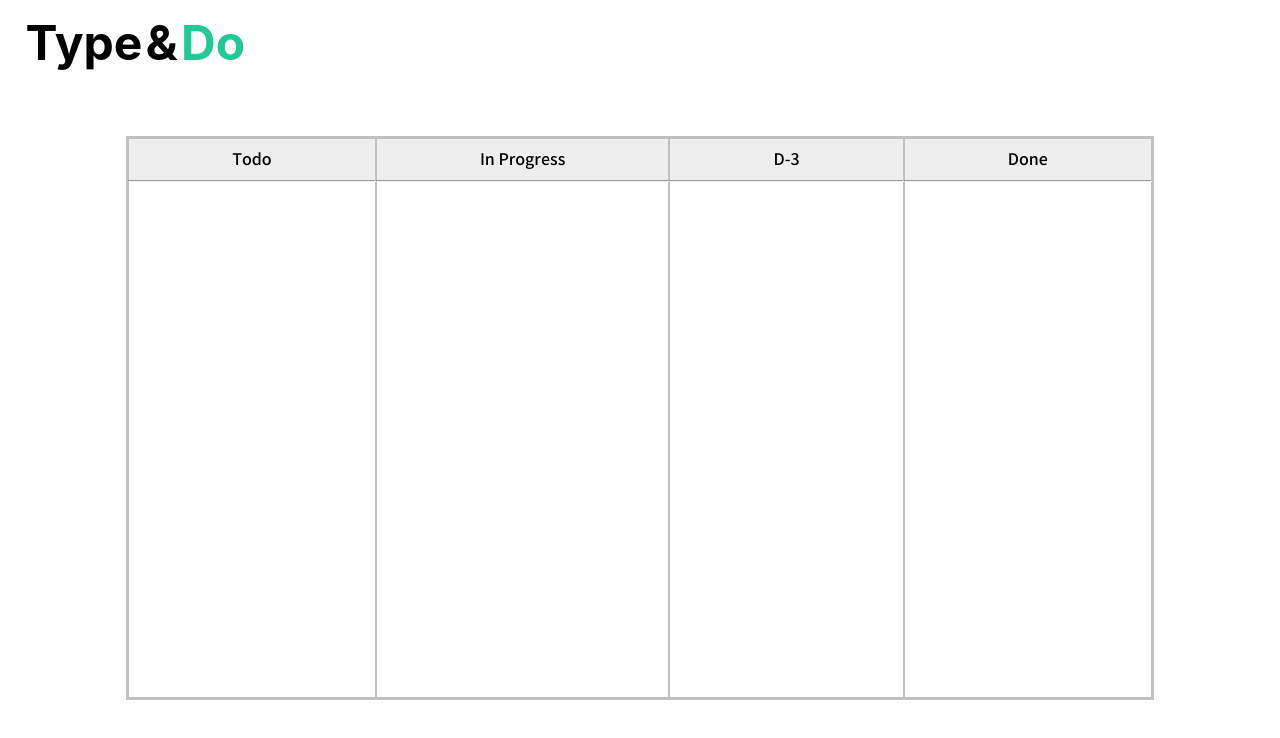
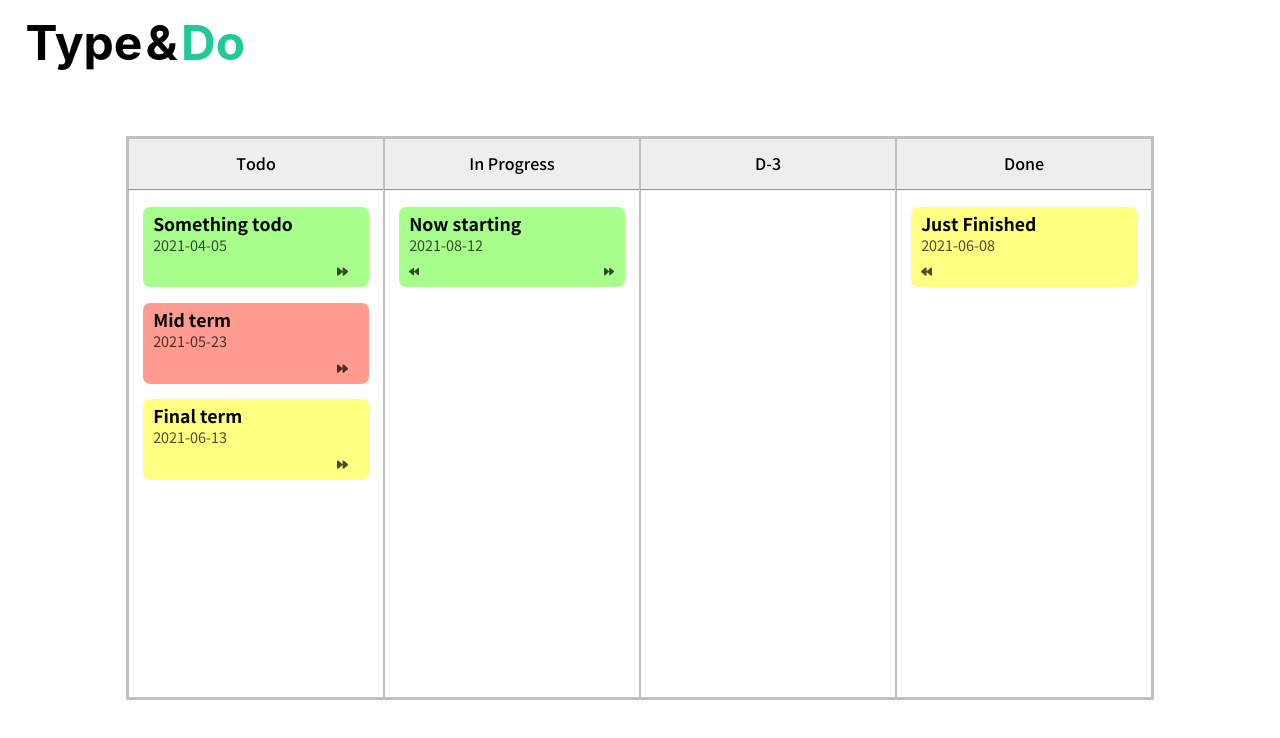
Before and after one commit to NavyBottle/type-do-FE, a React (Create React App) app: page /do in a window 1280 px wide. Shown: the top 738 px of the page. Built offline with nearby package versions, Linux system fonts and the light colour scheme.

Commit message:
create dopage Table

```diff
--- a/src/components/Input.js
+++ b/src/components/Input.js
@@ -13,7 +13,6 @@ const Input = ({ time, title, priority, onChange, onCreate }) => {
     <div className="typepage-input-wrapper">
       <input
         className="typepage-input"
-        placeholder="ex) 2021-08-16"
         name="time"
         onChange={onChange}
         value={time}
@@ -28,7 +27,6 @@ const Input = ({ time, title, priority, onChange, onCreate }) => {
       />
       <input
         className="typepage-input"
-        placeholder="type 1 ~ 5"
         name="priority"
         onChange={onChange}
         value={priority}
--- a/src/pages/DoPage.js
+++ b/src/pages/DoPage.js
@@ -1,7 +1,9 @@
-import { React, useEffect } from "react";
+import { React, useEffect, useState } from "react";
 import { Link } from "react-router-dom";
+import classNames from "classnames";
 
 import "../styles/DoPage.scss";
+import { FaBackward, FaForward } from "react-icons/fa";
 
 const DoPage = () => {
   useEffect(() => {
@@ -9,22 +11,159 @@ const DoPage = () => {
     console.log("DoPage start");
   }, []);
 
-  const TableBox = ({ header }) => {
+  const [todoLogs, setTodoLogs] = useState([
+    {
+      log_id: 1,
+      time: "2021-04-05",
+      title: "Something todo",
+      priority: 1,
+      type: "todo",
+    },
+    {
+      log_id: 2,
+      time: "2021-05-23",
+      title: "Mid term",
+      priority: 3,
+      type: "todo",
+    },
+    {
+      log_id: 3,
+      time: "2021-06-13",
+      title: "Final term",
+      priority: 2,
+      type: "todo",
+    },
+  ]);
+  const [inprogressLogs, setInprogressLogs] = useState([
+    {
+      log_id: 4,
+      time: "2021-08-12",
+      title: "Now starting",
+      priority: 1,
+      type: "inprogress",
+    },
+  ]);
+  const [doneLogs, setDoneLogs] = useState([
+    {
+      log_id: 5,
+      time: "2021-06-08",
+      title: "Just Finished",
+      priority: 2,
+      type: "done",
+    },
+  ]);
+
+  const addTodo = (log) => {
+    setTodoLogs(todoLogs.concat(log));
+  };
+  const addInprogress = (log) => {
+    setInprogressLogs(inprogressLogs.concat(log));
+  };
+  const addDone = (log) => {
+    setDoneLogs(doneLogs.concat(log));
+  };
+  const removeTodo = (log_id) => {
+    setTodoLogs(todoLogs.filter((todolog) => todolog.log_id !== log_id));
+  };
+  const removeInprogress = (log_id) => {
+    setInprogressLogs(
+      inprogressLogs.filter((inprogresslog) => inprogresslog.log_id !== log_id)
+    );
+  };
+  const removeDone = (log_id) => {
+    setDoneLogs(doneLogs.filter((donelog) => donelog.log_id !== log_id));
+  };
+
+  const TableItem = ({ log, type }) => {
+    return (
+      <>
+        <div
+          className={classNames(
+            {
+              "dopage-tablebox-item-wrapper-1":
+                log.priority === 1 ? true : false,
+            },
+            {
+              "dopage-tablebox-item-wrapper-2":
+                log.priority === 2 ? true : false,
+            },
+            {
+              "dopage-tablebox-item-wrapper-3":
+                log.priority === 3 ? true : false,
+            }
+          )}
+        >
+          <div className="dopage-tablebox-item-title">{log.title}</div>
+          <div className="dopage-tablebox-item-time">{log.time}</div>
+          {type === "todo" && (
+            <FaForward
+              className="dopage-tablebox-item-button-right"
+              onClick={() => {
+                addInprogress(log);
+                removeTodo(log.log_id);
+              }}
+            />
+          )}
+          {type === "inprogress" && (
+            <div className="dopage-tablebox-item-button">
+              <FaBackward
+                className="dopage-tablebox-item-button-left"
+                onClick={() => {
+                  addTodo(log);
+                  removeInprogress(log.log_id);
+                }}
+              />
+              <FaForward
+                className="dopage-tablebox-item-button-right"
+                onClick={() => {
+                  addDone(log);
+                  removeInprogress(log.log_id);
+                }}
+              />
+            </div>
+          )}
+          {type === "done" && (
+            <FaBackward
+              className="dopage-tablebox-item-button-left"
+              onClick={() => {
+                addInprogress(log);
+                removeDone(log.log_id);
+              }}
+            />
+          )}
+        </div>
+      </>
+    );
+  };
+
+  const Table = () => {
+    return (
+      <div className="dopage-table-wrapper">
+        <TableBox header="Todo">
+          {todoLogs.map((log) => (
+            <TableItem log={log} key={log.log_id} type="todo" />
+          ))}
+        </TableBox>
+        <TableBox header="In Progress">
+          {inprogressLogs.map((log) => (
+            <TableItem log={log} key={log.log_id} type="inprogress" />
+          ))}
+        </TableBox>
+        <TableBox header="D-3" />
+        <TableBox header="Done">
+          {doneLogs.map((log) => (
+            <TableItem log={log} key={log.log_id} type="done" />
+          ))}
+        </TableBox>
+      </div>
+    );
+  };
+  const TableBox = ({ header, children }) => {
     return (
       <div className="dopage-tablebox">
         <div className="dopage-tablebox-title">{header}</div>
         <hr className="dopage-tablebox-bar" />
-        <div className="dopage-tablebox-list"></div>
-      </div>
-    );
-  };
-  const Table = () => {
-    return (
-      <div className="dopage-table-wrapper">
-        <TableBox header="Todo" />
-        <TableBox header="In Progress" />
-        <TableBox header="D-3" />
-        <TableBox header="Done" />
+        <div className="dopage-tablebox-list">{children}</div>
       </div>
     );
   };
--- a/src/pages/TypePage.js
+++ b/src/pages/TypePage.js
@@ -15,7 +15,7 @@ const TypePage = () => {
   const [priorityLength, setPrioritylength] = useState(0);
 
   const [logs, setLogs] = useState([]);
-  const nextId = useRef(null);
+  const nextId = useRef(1);
 
   useEffect(() => {
     // 처음 렌더링 때 DB에서 GET
@@ -25,6 +25,7 @@ const TypePage = () => {
         time: "2021-04-05",
         title: "Something todo",
         priority: 1,
+        type: "todo",
       },
     ]);
   }, []);
@@ -62,6 +63,7 @@ const TypePage = () => {
         time,
         title,
         priority,
+        type: "todo",
       };
       // 입력창 다시 초기화
       setInputs({
--- a/src/styles/DoPage.scss
+++ b/src/styles/DoPage.scss
@@ -52,12 +52,12 @@
   align-items: center;
 
   flex-grow: 1;
-  // background-color: rgb(238, 238, 238);
+  width: 100%;
   border: 0.2px solid rgb(192, 192, 192);
 }
 .dopage-tablebox-title {
   display: flex;
-  flex-grow: 1;
+  height: 10%;
   align-items: center;
   justify-content: center;
 
@@ -73,5 +73,71 @@
 .dopage-tablebox-list {
   display: flex;
   flex-direction: column;
-  flex-grow: 25;
+  align-items: center;
+
+  width: 100%;
+  height: 100%;
 }
+
+.dopage-tablebox-item-wrapper-1 {
+  width: 85%;
+  height: 15%;
+  margin-top: 6%;
+  padding: 2% 0 0 4%;
+
+  background-color: #a7ff8c;
+  border-radius: 7px;
+}
+.dopage-tablebox-item-wrapper-2 {
+  width: 85%;
+  height: 15%;
+  margin-top: 6%;
+  padding: 2% 0 0 4%;
+
+  background-color: #ffff82;
+  border-radius: 7px;
+}
+.dopage-tablebox-item-wrapper-3 {
+  width: 85%;
+  height: 15%;
+  margin-top: 6%;
+  padding: 2% 0 0 4%;
+
+  background-color: #ff9c8f;
+  border-radius: 7px;
+}
+
+.dopage-tablebox-item-title {
+  font-family: "Noto Sans CJK KR";
+  font-weight: 600;
+  font-size: 1.1em;
+}
+.dopage-tablebox-item-time {
+  font-family: "Noto Sans CJK KR";
+  opacity: 0.7;
+  font-size: 0.9em;
+}
+.dopage-tablebox-item-button {
+  display: flex;
+  flex-direction: row;
+  margin-right: 5%;
+  justify-content: space-between;
+}
+.dopage-tablebox-item-button-left {
+  font-family: "Noto Sans CJK KR";
+  font-size: 0.7em;
+  opacity: 0.7;
+  margin: 5% 5% 0 0;
+  &:active {
+    color: white;
+  }
+}
+.dopage-tablebox-item-button-right {
+  font-family: "Noto Sans CJK KR";
+  font-size: 0.7em;
+  opacity: 0.7;
+  margin: 5% 0 0 85%;
+  &:active {
+    color: white;
+  }
+}
--- a/src/styles/TypePage.scss
+++ b/src/styles/TypePage.scss
@@ -45,7 +45,7 @@
   font-size: 1.1em;
   font-family: "Noto Sans CJK KR";
   font-weight: 200%;
-  background-color: rgb(238, 238, 238);
+  background-color: rgb(238, 238, 238, 0.7);
   border: none;
   border-radius: 7px;
 
@@ -78,7 +78,7 @@
   flex-direction: column;
 
   border-radius: 3px;
-  background-color: rgb(238, 238, 238);
+  background-color: rgba(238, 238, 238, 0.5);
 
   width: 38%;
   height: 350px;
```
